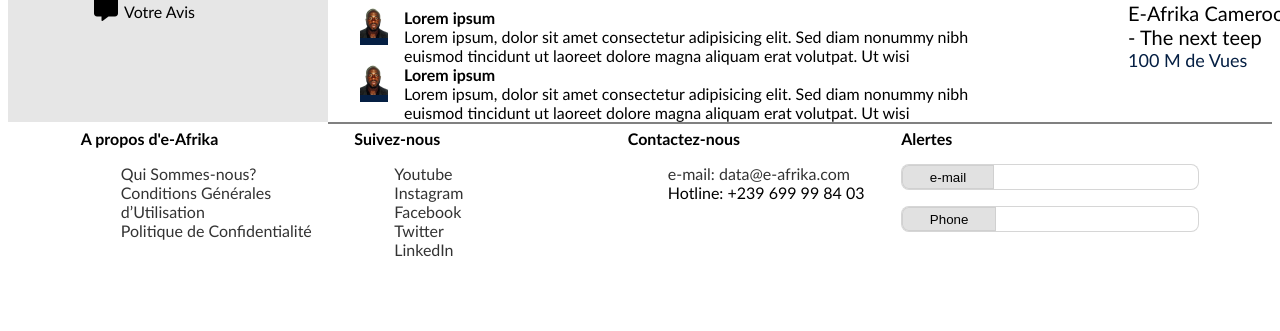
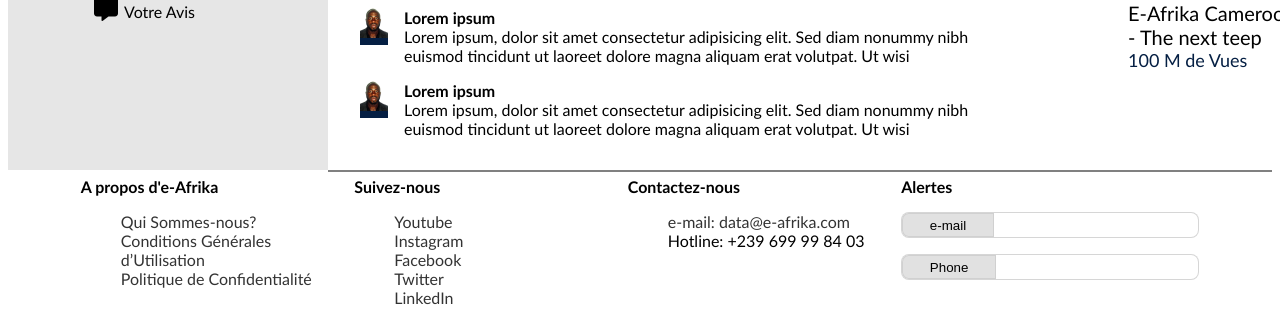
Before and after one commit to OlgaMDG/TEST-INTEGRATION-GoulBAM-Enterprises, a plain HTML site: page lecture.html in a window 1280 px wide. Shown: the part 823-1154 px from the top of the page. Before the commit the page ends 1111 px from the top, so only its background shows below. Drawn offline with Linux system fonts and the light colour scheme.

Commit message:
Mise à jour du 07/05/2024

```diff
--- a/css/style.css
+++ b/css/style.css
@@ -321,14 +321,16 @@ h2{
     padding: 0;
 }
 
-.commebtaire{
+.commentaire{
     display: flex;
+    padding-bottom: 1em;
 }
 .titre-coms{
     font-weight: bold;
 }
 .paragraphe-commentaire{
     width: 75%;
+    pa
 }
 
 .separation-finale{
--- a/lecture.html
+++ b/lecture.html
@@ -130,14 +130,14 @@
                         <button class="btn-coms">S'ABONNER 100 M</button>
                     </div>
                     <div class="deux-commentaire">
-                        <div class="commebtaire">
+                        <div class="commentaire">
                             <div class="profil"><img src="images/profil.png" alt=""></div>
                             <div class="paragraphe-commentaire">
                                 <div class="titre-coms">Lorem ipsum</div>
                                 <div class="text-coms">Lorem ipsum, dolor sit amet consectetur adipisicing elit. Sed diam nonummy nibh euismod tincidunt ut laoreet dolore magna aliquam erat volutpat. Ut wisi  </div>
                             </div>
                         </div>
-                        <div class="commebtaire">
+                        <div class="commentaire">
                             <div class="profil"><img src="images/profil.png" alt=""></div>
                             <div class="paragraphe-commentaire">
                                 <div class="titre-coms">Lorem ipsum</div>
```
